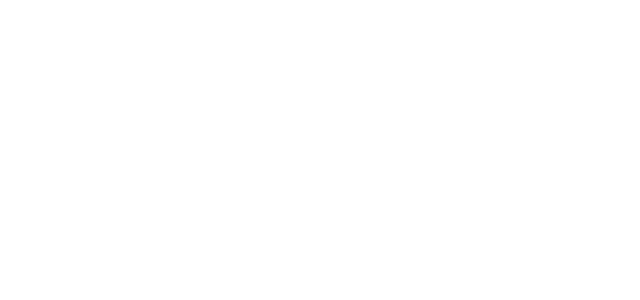
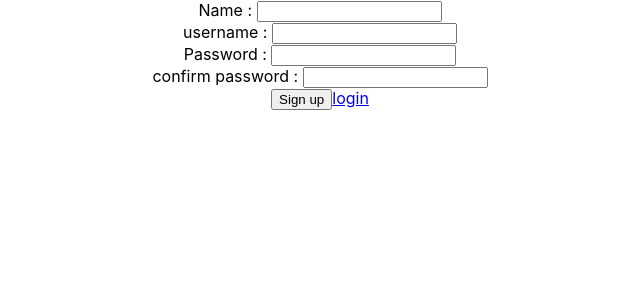
Before and after one commit to Akira61/E-commers-website, a React (Create React App) app in the folder client/: page /register in a window 1280 px wide. Before the commit this address had no page. Shown: the top 300 px of the page, without its empty margins (320-960 px from the left). Built offline with nearby package versions, Linux system fonts and the light colour scheme.

Commit message:
auth in react and server

```diff
--- a/client/src/App.js
+++ b/client/src/App.js
@@ -4,6 +4,8 @@ import Products from './pages/Products';
 import NewProduct from './pages/NewProduct';
 import GetProductImage from './pages/GetProductImage';
 import EidtProdut from './pages/EidtProdut';
+import Register from './pages/auth/Register';
+import Login from './pages/auth/Login';
 
 function App() {
   return (
@@ -15,6 +17,8 @@ function App() {
         <Route path="/image/:id" element={<GetProductImage />}/>
         <Route path='/products-dashbord' element={<Products />} />
         <Route path='/edit-product/:id' element={<EidtProdut />} />
+        <Route path='/register' element={<Register />}/>
+        <Route path='/login' element={<Login />}/>
       </Routes>
     </div>
   );
--- a/client/src/pages/Products.js
+++ b/client/src/pages/Products.js
@@ -17,11 +17,12 @@ export default function Products() {
     .then(res=>res.json())
     .then(data => {
       console.log(data);
-      setData(data)
+      setData(data);
+
     })
 
+  },[])
 
-  },[])
 
 
   function parseImg(img) {
--- /dev/null
+++ b/client/src/pages/auth/Login.js
@@ -0,0 +1,43 @@
+import React, { useState } from 'react'
+import { Link } from 'react-router-dom'
+
+export default function Login() {
+
+    const [username, setUsername] = useState();
+    const [password, setPassword] = useState();
+
+    const [response, setResponse] = useState();
+
+    async function login(e){
+
+        if(username == undefined || password == undefined){
+            return
+        }
+        const response = await fetch("http://localhost:4000/login", {
+            method: 'POST',
+            headers : {"Content-Type" : "application/json"},
+            body : JSON.stringify({username, password})
+        });
+        const data = await response.text();
+        console.log(data)
+        setResponse(data)
+    }
+
+  return (
+    <div>
+      <div>
+        <span color='red'>{response}</span>
+        <div>
+            <label>username : </label>
+            <input type='text' placeholder='example@example.com' onChange={(e) => setUsername(e.target.value)}/>
+        </div>
+        <div>
+            <label>Password : </label>
+            <input type='password' placeholder='password' onChange={(e) => setPassword(e.target.value)}/>
+        </div>
+        <button type='submit' onClick={() => login()}>Login</button>
+        <Link to='/register'>sign up</Link>
+      </div>
+    </div>
+  )
+}
--- /dev/null
+++ b/client/src/pages/auth/Register.js
@@ -0,0 +1,45 @@
+import React, { useState } from 'react'
+import { Link } from 'react-router-dom'
+
+export default function Register() {
+
+    const [name, setName] = useState();
+    const [username, setUsername] = useState();
+    const [password, setPassword] = useState();
+    const [confirmPass, setConfirmPass] = useState();
+
+    async function register(){
+        console.log("register process")
+        console.log(name, username, password, confirmPass)
+        const response = await fetch("http://localhost:4000/register", {
+            method : "POST",
+            headers : {"Content-Type" : "application/json"},
+            body : JSON.stringify({name, username, password, confirmPass})
+        });
+        const data = await response.text();
+        console.log(data);
+    }
+
+  return (
+    <div>
+        <div>
+            <label form='name'>Name : </label>
+            <input type='text' id='name' onChange={(e) => setName(e.target.value)}/>
+        </div>
+       <div>
+            <label>username : </label>
+            <input type='text' onChange={(e) => setUsername(e.target.value)}/>
+        </div>
+        <div>
+            <label>Password : </label>
+            <input type='password' onChange={(e) => setPassword(e.target.value)}/>
+        </div>
+        <div>
+            <label>confirm password : </label>
+            <input type='password' onChange={(e) => setConfirmPass(e.target.value)}/>
+        </div>
+        <button onClick={() => register()}>Sign up</button>
+        <Link to='/login'><a>login</a></Link>
+    </div>
+  )
+}
```
